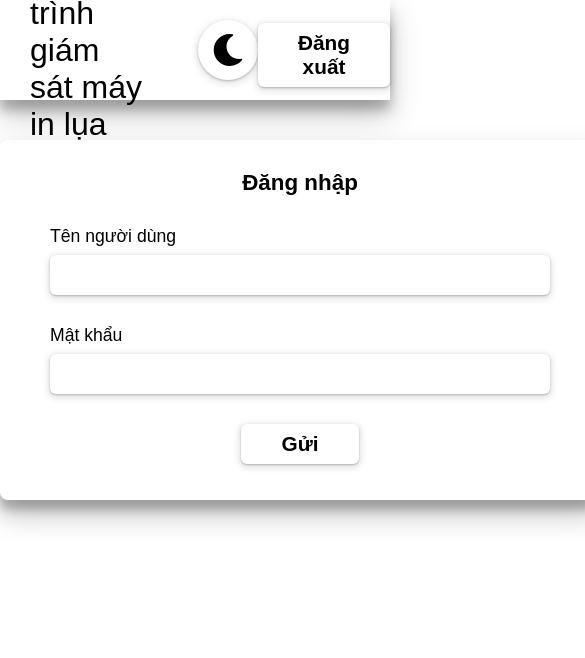
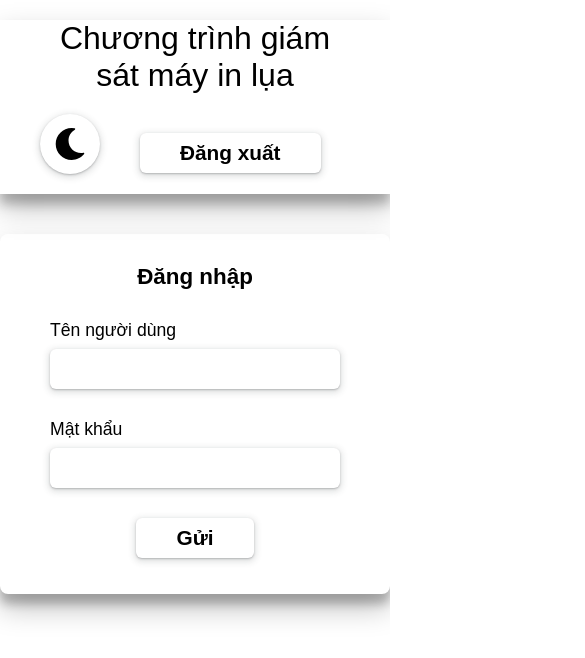
Before and after one commit to bravo680git/btl-plc-scada-web-app, a React (Create React App) app: page /login in a window 390 px wide. Shown: the top 658 px of the page, 585 px wide, since content can reach past the window. Built offline with nearby package versions, Linux system fonts and the light colour scheme.

Commit message:
responsive on mobile

```diff
--- /dev/null
+++ b/src/App.css
@@ -0,0 +1,51 @@
+@media screen and (max-width: 500px) {
+  .header__container {
+    display: block;
+    height: fit-content;
+    width: 100%;
+  }
+
+  .header__title {
+    width: 80%;
+    margin: 20px auto;
+    text-align: center;
+  }
+
+  .header__nav nav {
+    visibility: hidden;
+    height: 0;
+  }
+
+  .header__changeTheme {
+    display: inline-block;
+    margin-left: 40px;
+    margin-bottom: 20px;
+  }
+
+  .header__account {
+    display: inline-block;
+    margin-left: 40px;
+  }
+
+  .header__name {
+    text-align: center;
+  }
+
+  .systemReport__container {
+    visibility: hidden;
+    height: 0;
+  }
+
+  .login__container {
+    width: 100%;
+  }
+
+  .change-device-msg {
+    visibility: visible;
+    text-align: center;
+    width: 90%;
+    margin: 10px auto;
+    font-size: 120%;
+    font-weight: 500;
+  }
+}
--- a/src/App.js
+++ b/src/App.js
@@ -7,6 +7,7 @@ import MonitorPage from "./pages/monitor";
 import { useEffect } from "react";
 import { useNavigate } from "react-router-dom";
 import Report from "./pages/report";
+import "./App.css";
 
 function App() {
   const navigate = useNavigate();
--- a/src/components/systemReport/SystemReport.jsx
+++ b/src/components/systemReport/SystemReport.jsx
@@ -74,6 +74,7 @@ function SystemReport() {
   }, []);
 
   return (
+    <div>
       <div className="systemReport__container">
         <div className="systemReport__filter">
           <p className="systemReport__title">Báo cáo sản xuất</p>
@@ -86,7 +87,6 @@ function SystemReport() {
               onChange={(e) => setFromDate(e.target.value)}
             />
           </div>
-
           <div>
             <label htmlFor="endDate">Đến ngày</label>
             <input
@@ -98,7 +98,6 @@ function SystemReport() {
           </div>
           <button onClick={search}>Tìm</button>
         </div>
-
         {data ? (
           <>
             <div className="systemReport__chart">
@@ -118,7 +117,11 @@ function SystemReport() {
                     stroke="#8884d8"
                   />
                   <Line type="monotone" dataKey="boxsInDay" stroke="#82ca9d" />
-                <Line type="monotone" dataKey="rollsOfPaper" stroke="#4da6ff" />
+                  <Line
+                    type="monotone"
+                    dataKey="rollsOfPaper"
+                    stroke="#4da6ff"
+                  />
                   <Line
                     type="monotone"
                     dataKey="productsInABox"
@@ -127,7 +130,6 @@ function SystemReport() {
                 </LineChart>
               </ResponsiveContainer>
             </div>
-
             <div className="systemReport__table">
               <div>
                 <table>
@@ -141,7 +143,6 @@ function SystemReport() {
                       <td>Số sản phẩm trong một hộp</td>
                     </tr>
                   </thead>
-
                   <tbody>
                     {data.map((item, index) => (
                       <tr key={index}>
@@ -156,7 +157,6 @@ function SystemReport() {
                   </tbody>
                 </table>
               </div>
-
               <div className="systemReport__printBtn">
                 <button onClick={downloadExcelFile}>Tải về file excel</button>
               </div>
@@ -166,6 +166,12 @@ function SystemReport() {
           <div className="not-found">Không có kết quả nào</div>
         )}
       </div>
+
+      <div className="change-device-msg">
+        Thiết bị không hỗ trợ xem báo cáo. Vui lòng sử dụng thiết bị có độ phân
+        giải lớn hơn.
+      </div>
+    </div>
   );
 }
 
--- a/src/components/systemReport/systemReport.css
+++ b/src/components/systemReport/systemReport.css
@@ -90,3 +90,7 @@
   font-weight: 500;
   margin-top: 50px;
 }
+
+.change-device-msg {
+  visibility: hidden;
+}
```
Lines whose indentation alone changed are shown as unchanged.
